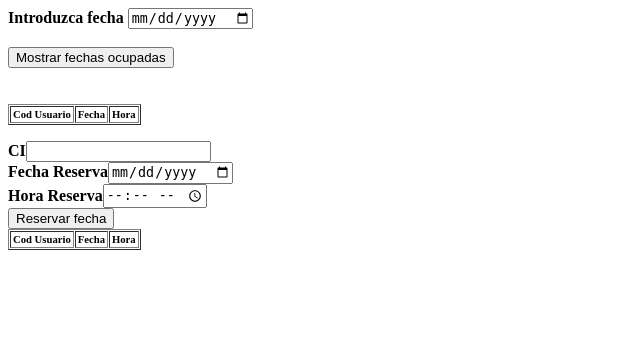
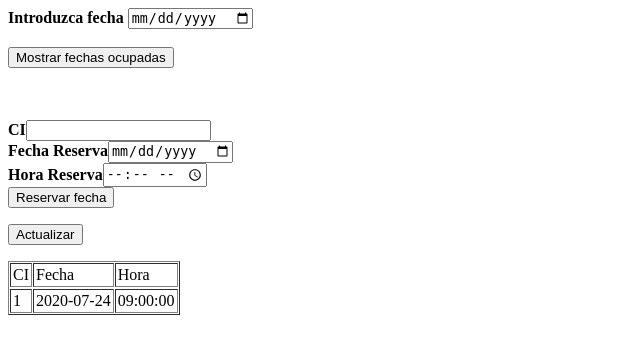
Before and after one commit to javallejos2020/Protyecto324, a PHP site: page /listarfecha.inc.php in a window 1280 px wide. Shown: the top 354 px of the page, without its empty margins (0-640 px from the left). Run offline with PHP 8.4, Linux system fonts and the light colour scheme; data comes from the database, SQL or seed files in the repository.

Commit message:
Update listarfecha.inc.php

```diff
--- a/listarfecha.inc.php
+++ b/listarfecha.inc.php
@@ -1,67 +1,80 @@
-<?php require_once('conexion.php');
-?>
+<?php require_once('conexion.php'); ?>
 <form action="listarfecha.inc.php" method="post" enctype="multipart/form-data">
 
 	<label><b>Introduzca fecha</b></label>
 	<input type="date" name="fecha" min="2020-07-01"  required><br><br>
 	<button name="mostrarfechas" type="submit">Mostrar fechas ocupadas</button><br><br><br>
-	<table border="1" cellspacing=1 cellpadding=2 style="font-size: 8pt"><tr>
-		<td><font face="fechora"><b>Cod Usuario</b></font></td>
-        <td><font face="fechora"><b>Fecha</b></font></td>
-        <td><font face="fechora"><b>Hora</b></font></td>
-        </tr>
-	<?php
-    if(isset($_POST['mostrarfechas'])){
-    	$fecha=$_POST['fecha'];
-    	echo $fecha;
-		$query = "select codU, fecha_reserva, hora_reserva from reserva where '$fecha'=fecha_reserva order by fecha_reserva";
-        $result = mysqli_query($con,$query);
-
-         while($row = mysqli_fetch_array($result))
-         {
-            echo "<tr><td width=\"25%\"><font face=\"fechora\">" .
-               $row["codU"] . "</font></td>";
-            echo "<td width=\"25%\"><font face=\"fechora\">" .
-               $row["fecha_reserva"] . "</font></td>";
-            echo "<td width=\"25%\"><font face=\"fechora\">" .
-               $row["hora_reserva"] . "</font></td></tr>";
-          }
-	}
-    ?>
-    </table>
 </form>
 <form action="listarfecha.inc.php" method="post" enctype="multipart/form-data">
 	<label><b>CI</b></label><input type="text" name="usuario" required><br>
 	<label><b>Fecha Reserva</b></label><input type="date" name="fechare" min="2020-07-01" required><br>
 	<label><b>Hora Reserva</b></label><input type="time" name="horare" required><br>
 	<button name="reservar" type="submit">Reservar fecha</button><br>
+</form>
+<form action="listarfecha.inc.php" method="post" enctype="multipart/form-data">
+	<button name="actualizar" type="submit">Actualizar</button><br>
+</form>
+<?php
+	echo "<table border=".'1'." cellspacing=1 cellpadding=2 style=".'font-size: 8pt'.">";
+	echo "<tr><td>CI</td><td>Fecha</td><td>";
+	echo "Hora</td><tr>";
 
-	<table border="1" cellspacing=1 cellpadding=2 style="font-size: 8pt"><tr>
-		<td><font face="fechora"><b>Cod Usuario</b></font></td>
-        <td><font face="fechora"><b>Fecha</b></font></td>
-        <td><font face="fechora"><b>Hora</b></font></td>
-        </tr>
-	<?php
-	if (isset($_POST['reservar'])) {
+	$query = "select codU, fecha_reserva, hora_reserva from reserva order by fecha_reserva";
+        		$result = mysqli_query($con,$query);
+  				while ($fila=mysqli_fetch_row($result)) {
+					echo "<tr>";
+					echo "<td>".$fila[0]."</td>";
+					echo "<td>".$fila[1]."</td>";
+					echo "<td>".$fila[2]."</td>";
+					echo "</tr>";
+				}
+	echo "</table";
+    if(isset($_POST['mostrarfechas'])){
+    	$fecha=$_POST['fecha'];
+    	//echo $fecha;
+		$query = "select codU, fecha_reserva, hora_reserva from reserva where '$fecha'=fecha_reserva order by fecha_reserva";
+        $result = mysqli_query($con,$query);
+  		while ($fila=mysqli_fetch_row($result)) {
+			echo "<tr>";
+			echo "<td>".$fila[0]."</td>";
+			echo "<td>".$fila[1]."</td>";
+			echo "<td>".$fila[2]."</td>";
+			echo "</tr>";
+		}
+	echo "</table>";
+
+	}else{
+		if (isset($_POST['reservar'])) {
 		$usuario=$_POST['usuario'];
 		$fecha=$_POST['fechare'];
 		$hora=$_POST['horare'];
-
 		$query = "INSERT INTO reserva VALUES ('$usuario','$fecha','$hora');";
 		$query_run = mysqli_query($con,$query);
+		$sql = "select codU, fecha_reserva, hora_reserva from reserva order by fecha_reserva";
+        $result = mysqli_query($con,$sql);
+        echo "**********";
+  		while ($fila=mysqli_fetch_row($result)) {
+			echo "<tr>";
+			echo "<td>".$fila[0]."</td>";
+			echo "<td>".$fila[1]."</td>";
+			echo "<td>".$fila[2]."</td>";
+			echo "</tr>";
+		}
+	echo "</table>";
 
-		$query = "select codU, fecha_reserva, hora_reserva from reserva order by fecha_reserva";
-        $result = mysqli_query($con,$query);
-
-         while($row = mysqli_fetch_array($result))
-         {
-            echo "<tr><td width=\"25%\"><font face=\"fechora\">" .
-               $row["codU"] . "</font></td>";
-            echo "<td width=\"25%\"><font face=\"fechora\">" .
-               $row["fecha_reserva"] . "</font></td>";
-            echo "<td width=\"25%\"><font face=\"fechora\">" .
-               $row["hora_reserva"] . "</font></td></tr>";
-          }
+		}else {
+			if(isset($_POST['actualizar'])){
+				$query = "select codU, fecha_reserva, hora_reserva from reserva order by fecha_reserva";
+        		$result = mysqli_query($con,$query);
+  				while ($fila=mysqli_fetch_row($result)) {
+					echo "<tr>";
+					echo "<td>".$fila[0]."</td>";
+					echo "<td>".$fila[1]."</td>";
+					echo "<td>".$fila[2]."</td>";
+					echo "</tr>";
+				}
+	echo "</table>";
+			}
+		}
 	}
-	?>
-</form>
+?>
```
